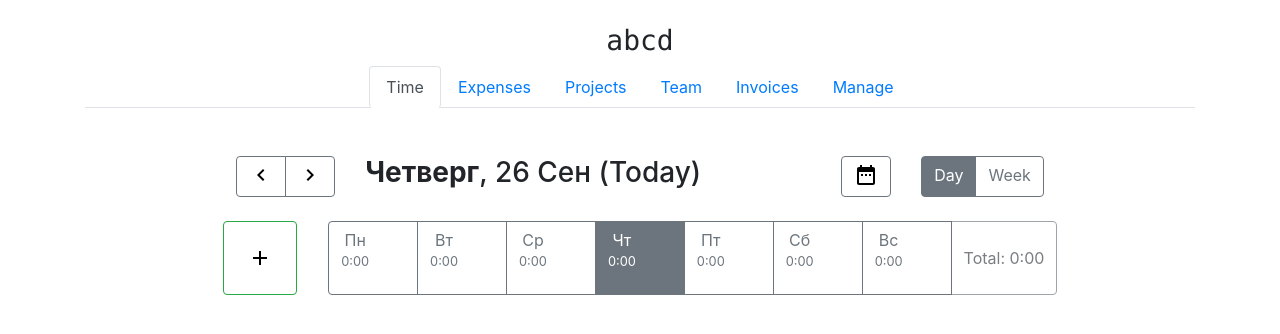
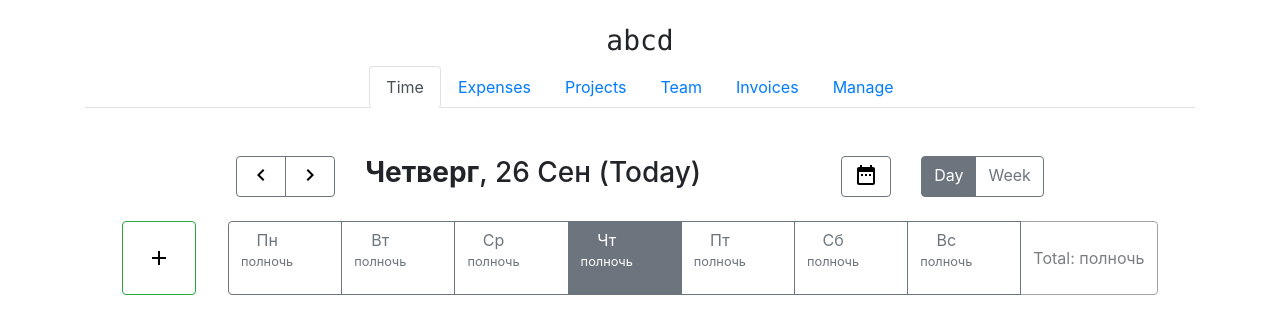
Before and after one commit to k0oda/timesheets, a Django app: page /time/ in a window 1280 px wide. Shown: the part 56-390 px from the top of the page. Run offline with Django 3.2, Linux system fonts and the light colour scheme; a user stored in the database is signed in; data comes from the database, SQL or seed files in the repository; data that the repository does not hold is empty; some libraries are stand-ins or nearby versions.

Commit message:
add: output weekly and daily totals in template

```diff
--- a/templates/timesheets/company_panel/time.html
+++ b/templates/timesheets/company_panel/time.html
@@ -33,10 +33,10 @@
 
         <div class="col-auto btn-group justify-content-center">
             {% for weekday in week %}
-                <a class="btn btn-outline-secondary {% if date.weekday == weekday.weekday %} active {% endif %}" style="padding-right: 3em;" href="{% url 'time' weekday.year weekday.month weekday.day %}">{{ weekday|date:"D" }}<br><small>0:00</small></a>
+                <a class="btn btn-outline-secondary {% if date.weekday == weekday.weekday %} active {% endif %}" style="padding-right: 3em;" href="{% url 'time' weekday.year weekday.month weekday.day %}">{{ weekday|date:"D" }}<br><small>{% cycle totals.0.time totals.1.time totals.2.time totals.3.time totals.4.time totals.5.time totals.6.time %}</small></a>
             {% endfor %}
 
-            <button type="button" class="btn btn-outline-secondary text-dark" disabled>Total: 0:00</button>
+            <button type="button" class="btn btn-outline-secondary text-dark" disabled>Total: {{ week_total }}</button>
         </div>
 
         <div class="modal fade" id="newEntryModal" role="dialog">
```
